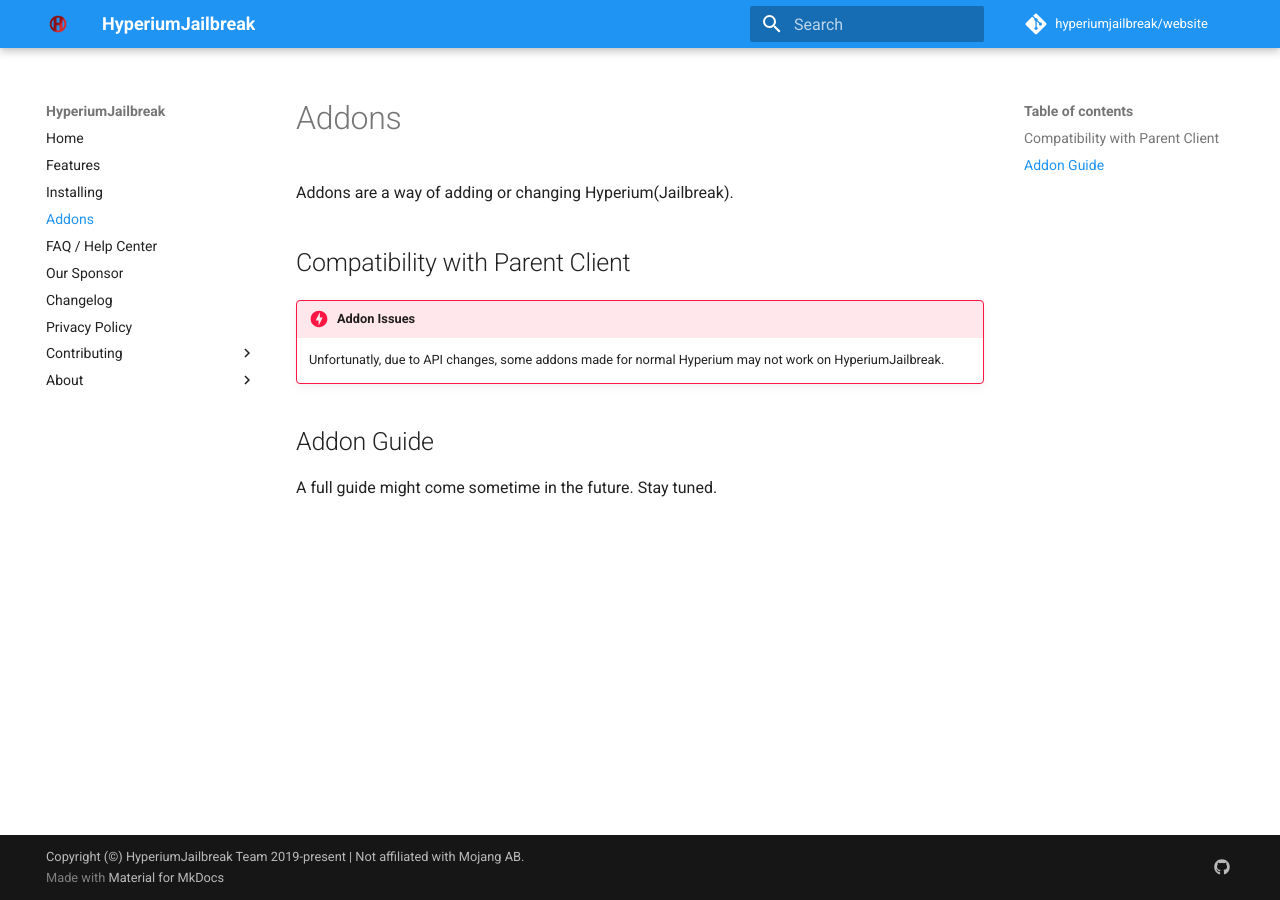
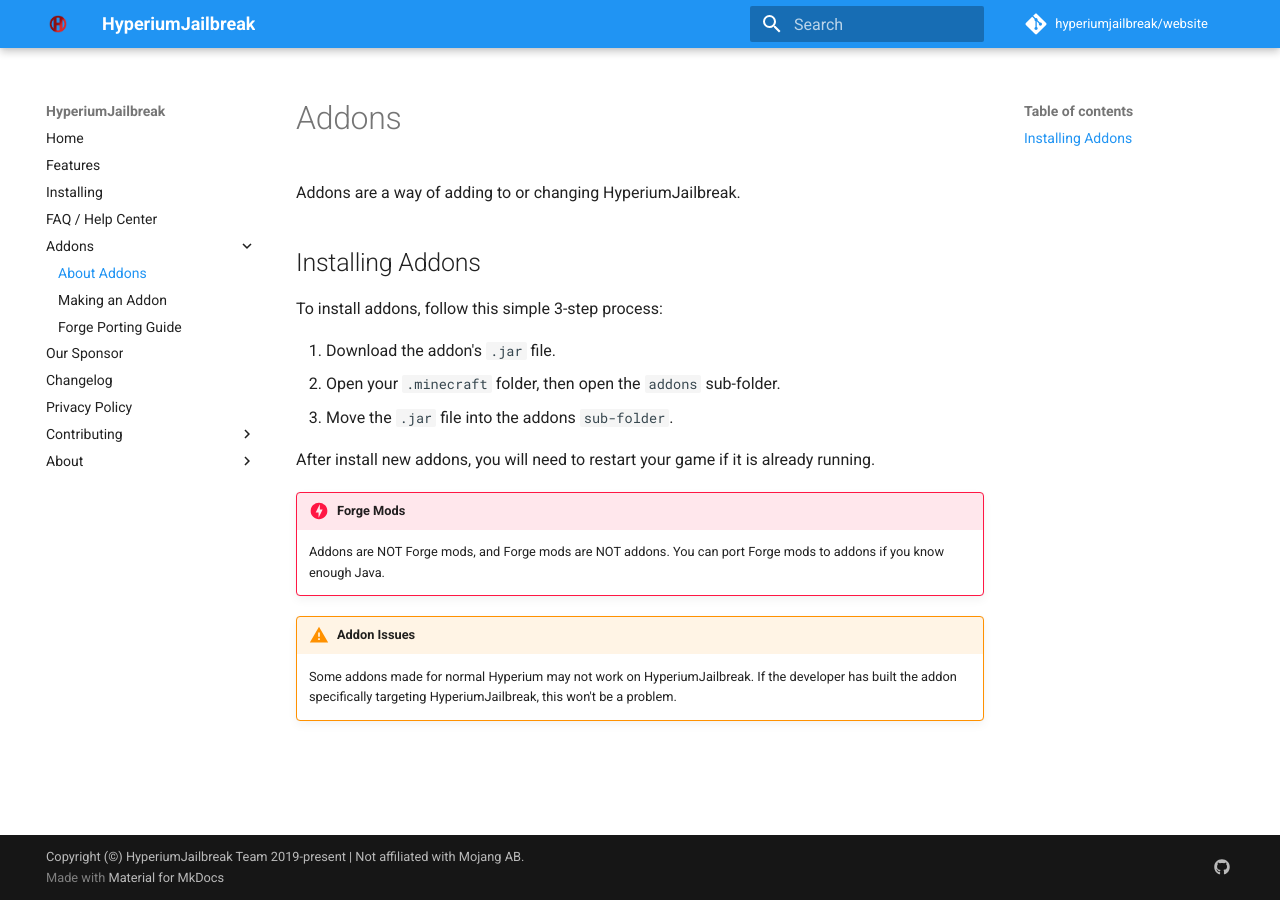
Before and after one commit to hyperiumjailbreak/hyperiumjailbreak.github.io, an MkDocs documentation site: the page built from docs/addons/index.md, in a window 1280 px wide. Built offline with MkDocs 1.6.1 and Material for MkDocs 9.7.7, drawn with Linux system fonts in a browser that asks for light colours; comment, search, counter and statistics services are not loaded.

Commit message:
Lots of docs updates

```diff
--- a/docs/addons.md
+++ /dev/null
@@ -1,12 +0,0 @@
-# Addons
-
-Addons are a way of adding or changing Hyperium(Jailbreak).
-
-## Compatibility with Parent Client
-
-!!! danger "Addon Issues"
-    Unfortunatly, due to API changes, some addons made for normal Hyperium may not work on HyperiumJailbreak.
-
-## Addon Guide
-
-A full guide might come sometime in the future. Stay tuned.
--- /dev/null
+++ b/docs/addons/index.md
@@ -0,0 +1,21 @@
+# Addons
+
+Addons are a way of adding to or changing HyperiumJailbreak.
+
+## Installing Addons
+
+To install addons, follow this simple 3-step process:
+
+1. Download the addon's `.jar` file.
+2. Open your `.minecraft` folder, then open the `addons` sub-folder.
+3. Move the `.jar` file into the addons `sub-folder`.
+
+After install new addons, you will need to restart your game if it is already running.
+
+!!! danger "Forge Mods"
+    Addons are NOT Forge mods, and Forge mods are NOT addons.
+    You can port Forge mods to addons if you know enough Java.
+
+!!! warning "Addon Issues"
+    Some addons made for normal Hyperium may not work on HyperiumJailbreak.
+    If the developer has built the addon specifically targeting HyperiumJailbreak, this won't be a problem.
--- a/mkdocs.yml
+++ b/mkdocs.yml
@@ -53,8 +53,11 @@
   - 'Home': index.md
   - 'Features': features.md
   - 'Installing': installation.md
-  - 'Addons': addons.md
   - 'FAQ / Help Center': faq.md
+  - 'Addons':
+    - 'About Addons': addons/index.md
+    - 'Making an Addon': addons/making-an-addon.md
+    - 'Forge Porting Guide': addons/forge-porting-guide.md
   - 'Our Sponsor': cloudrepo.md
   - 'Changelog': changelog.md
   - 'Privacy Policy': privacy.md
--- a/requirements.txt
+++ b/requirements.txt
@@ -1 +1 @@
-mkdocs-material==6.1.2
+mkdocs-material==6.1.4
```
Also changed, not shown: docs/addons/forge-porting-guide.md (added, +6 -0 lines), docs/addons/making-an-addon.md (added, +117 -0 lines), docs/features.md (+4 -5 lines), 1 other file.
